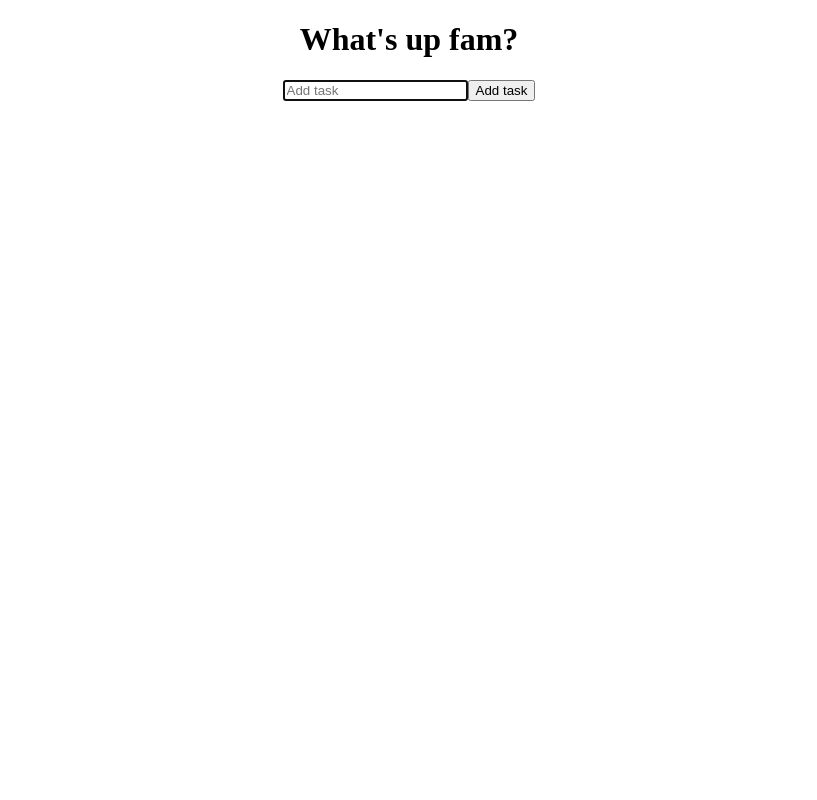
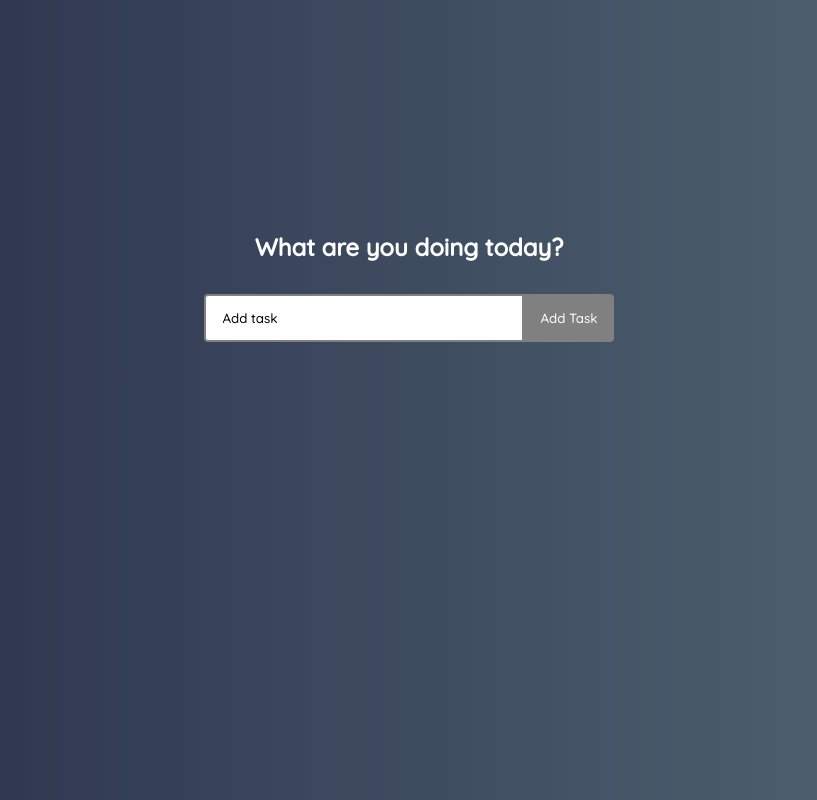
Before and after one commit to ahmedskulj00/react-todo, a React (Create React App) app: page / in a window 1280 px wide. Shown: the whole page, without its empty margins (231-1048 px from the left). Built offline with nearby package versions, Linux system fonts and the light colour scheme.

Commit message:
Finished design for the app.

```diff
--- a/public/index.html
+++ b/public/index.html
@@ -24,7 +24,7 @@
       work correctly both with client-side routing and a non-root public URL.
       Learn how to configure a non-root public URL by running `npm run build`.
     -->
-    <title>React App</title>
+    <title>Ahmed's TodoApp</title>
   </head>
   <body>
     <noscript>You need to enable JavaScript to run this app.</noscript>
--- a/src/App.css
+++ b/src/App.css
@@ -1,38 +1,112 @@
+@import url("https://fonts.googleapis.com/css2?family=Quicksand:wght@500&display=swap");
+
+* {
+  margin: 0;
+  padding: 0;
+  box-sizing: border-box;
+  font-family: "Quicksand", sans-serif;
+}
+
+body {
+  background: #536976; /* fallback for old browsers */
+  background: -webkit-linear-gradient(
+    to right,
+    #292e49,
+    #536976
+  ); /* Chrome 10-25, Safari 5.1-6 */
+  background: linear-gradient(
+    to right,
+    #292e49,
+    #536976
+  ); /* W3C, IE 10+/ Edge, Firefox 16+, Chrome 26+, Opera 12+, Safari 7+ */
+}
+
 .App {
   text-align: center;
+  padding-top: 200px;
 }
 
-.App-logo {
-  height: 40vmin;
-  pointer-events: none;
+.todo-app {
+  display: flex;
+  flex-direction: column;
+  justify-content: start;
+  width: 520px;
+  min-height: 600px;
+  background: #161a2b;
+  text-align: center;
+  margin: 128px auto;
+  border-radius: 10px;
+  padding-bottom: 32px;
 }
 
-@media (prefers-reduced-motion: no-preference) {
-  .App-logo {
-    animation: App-logo-spin infinite 20s linear;
-  }
-}
-
-.App-header {
-  background-color: #282c34;
-  min-height: 100vh;
-  display: flex;
-  flex-direction: column;
-  align-items: center;
-  justify-content: center;
-  font-size: calc(10px + 2vmin);
+h1 {
+  margin: 32px 0;
+  font-size: 24px;
   color: white;
 }
 
-.App-link {
-  color: #61dafb;
+.complete {
+  text-decoration: line-through;
+  opacity: 0.4;
 }
 
-@keyframes App-logo-spin {
-  from {
-    transform: rotate(0deg);
-  }
-  to {
-    transform: rotate(360deg);
-  }
+.todo-form {
+  margin-bottom: 32px;
 }
+
+.todo-input {
+  padding: 14px 32px 14px 16px;
+  border-radius: 4px 0 0 4px;
+  border: 2px solid gray;
+  outline: none;
+  width: 320px;
+}
+
+.todo-input::placeholder {
+  color: black;
+}
+
+.todo-button {
+  padding: 16px;
+  border: none;
+  border-radius: 0 4px 4px 0;
+  cursor: pointer;
+  outline: none;
+  background: gray;
+  color: #fff;
+  text-transform: capitalize;
+}
+
+.todo-container {
+  display: flex;
+  flex-direction: row;
+  position: relative;
+}
+
+.todo-row {
+  display: flex;
+  justify-content: space-between;
+  align-items: center;
+  margin: 4px auto;
+  color: #fff;
+  background: blue;
+  padding: 16px;
+  border-radius: 5px;
+  width: 90%;
+}
+
+.icons {
+  display: flex;
+  align-items: center;
+  font-size: 24px;
+  cursor: pointer;
+}
+
+.delete-icon {
+  margin-right: 5px;
+  color: #fff;
+}
+
+.edit-icon {
+  color: #fff;
+}
--- a/src/components/TodoList.js
+++ b/src/components/TodoList.js
@@ -43,7 +43,7 @@ function TodoList() {
 
     return (
         <div>
-            <h1>What's up fam?</h1>
+            <h1>What are you doing today?</h1>
             <TodoForm onSubmit={addTodo}/>
             <Todo todos={todos} completeTodo={completeTodo} removeTodo = {removeTodo} updateTodo={updateTodo}/>
         </div>
```
